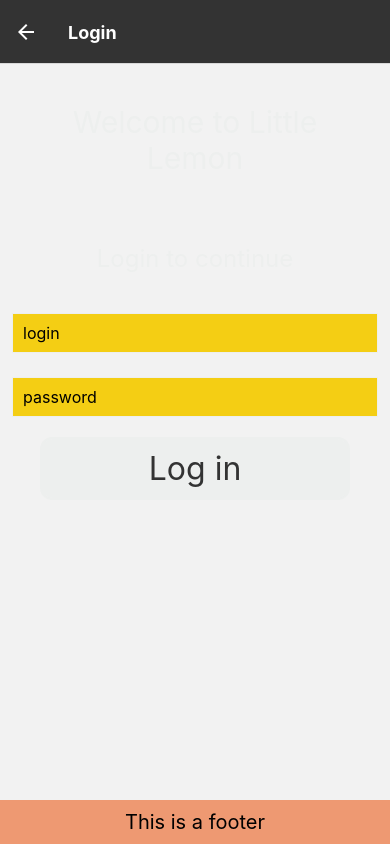
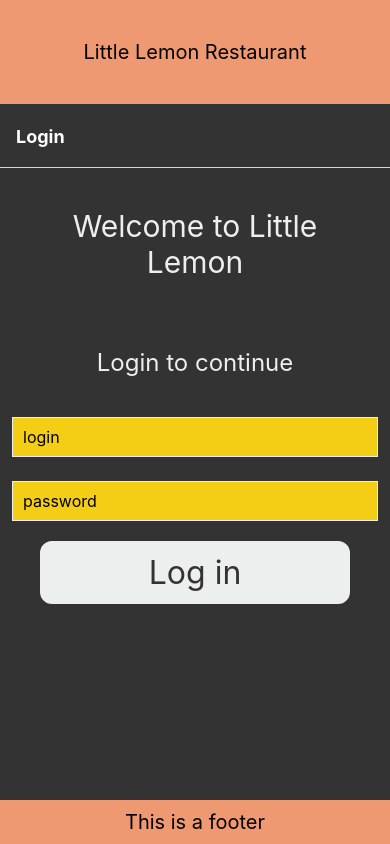
Before and after one commit to so1dier/react_native_little_lemon_app, a React Native app: screen /Login in a window 390 px wide. Built offline with nearby package versions, Linux system fonts and the light colour scheme.

Commit message:
Added navigation from log in screen to menu

```diff
--- a/App.js
+++ b/App.js
@@ -35,11 +35,12 @@ function LogoTitle() {
 
 export default function App() {
   return (
+    <>
       <NavigationContainer>
         <View style={styles.container}>
-        {/* <LittleLemonHeader /> */}
+          <LittleLemonHeader />
           <Stack.Navigator
-          initialRouteName="Welcome"
+            initialRouteName="Login"
             screenOptions={{
               headerStyle: { backgroundColor: "#333333" },
               headerTintColor: "#fff",
@@ -83,6 +84,7 @@ export default function App() {
           <LittleLemonFooter />
         </View>
       </NavigationContainer>
+    </>
   );
 }
 
--- a/components/LoginPage.js
+++ b/components/LoginPage.js
@@ -6,8 +6,9 @@ import {
   StyleSheet,
   Pressable,
 } from "react-native";
+import WelcomeScreen from "./WelcomeScreen";
 
-export default function LoginPage() {
+export default function LoginPage({ navigation }) {
   const [login, onChangeLogin] = React.useState("");
   const [password, onChangePassword] = React.useState("");
   const [loggedIn, onLogin] = React.useState(false);
@@ -41,7 +42,8 @@ export default function LoginPage() {
       <Pressable
         style={styles.loginButton}
         onPress={() => {
-          onLogin(!loggedIn);
+          // onLogin(!loggedIn);
+          navigation.navigate("Welcome");
         }}
       >
         <Text style={styles.loginButtonText}>Log in</Text>
@@ -53,6 +55,7 @@ export default function LoginPage() {
 const styles = StyleSheet.create({
   container: {
     flex: 1,
+    backgroundColor: "#333333",
   },
   input: {
     height: 40,
```
Lines whose indentation alone changed are shown as unchanged.
